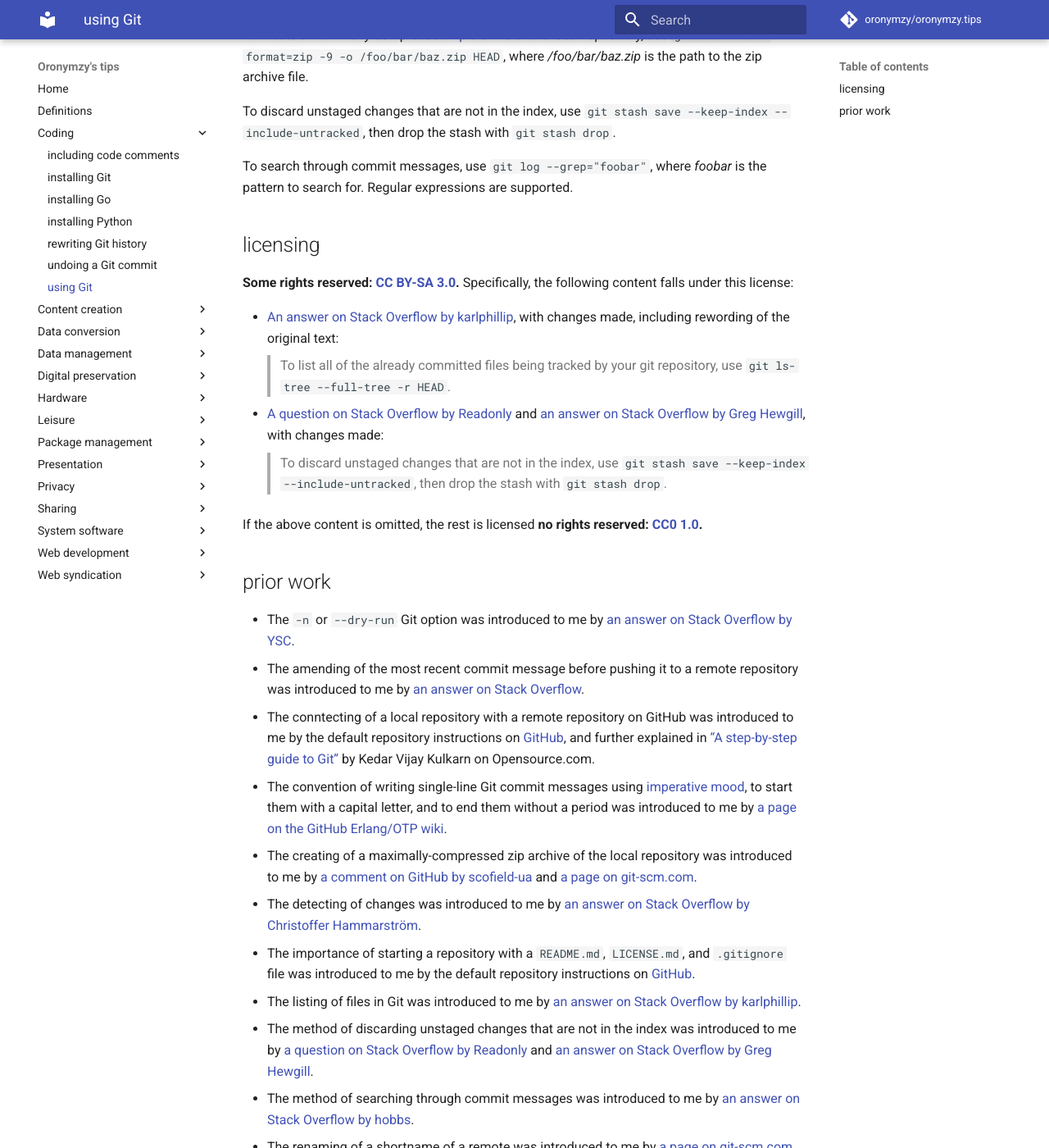
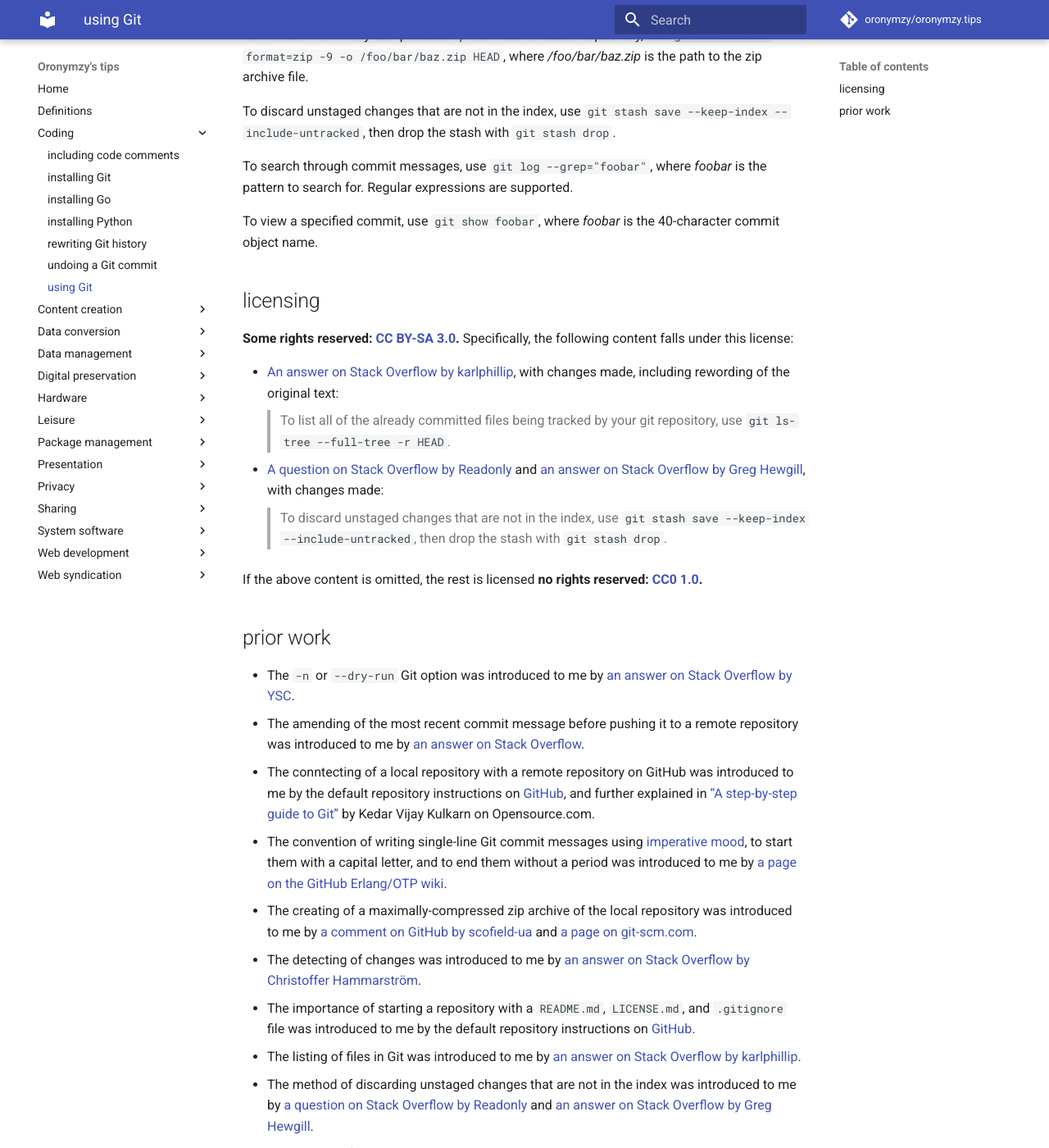
Before and after one commit to oronymzy/tips, an MkDocs documentation site: the page built from docs/usngGit.md, in a window 1280 px wide and 1400 px high, scrolled down 850 px. Shown: the whole window at 82% size. Built offline with MkDocs 1.6.1 and Material for MkDocs 9.7.7, drawn with Linux system fonts in a browser that asks for light colours; comment, search, counter and statistics services are not loaded; some of the changed text lies outside the part shown.

Commit message:
Add method of viewing a specified commit

```diff
--- a/docs/usngGit.md
+++ b/docs/usngGit.md
@@ -18,6 +18,8 @@ To create a maximally-compressed [zip](https://en.wikipedia.org/wiki/Zip_(file_f
 To discard unstaged changes that are not in the index, use `git stash save --keep-index --include-untracked`, then drop the stash with `git stash drop`.
 
 To search through commit messages, use `git log --grep="foobar"`, where *foobar* is the pattern to search for. Regular expressions are supported.
+
+To view a specified commit, use `git show foobar`, where *foobar* is the 40-character commit object name.
 
 ## licensing
 **Some rights reserved: [CC BY-SA 3.0](https://creativecommons.org/licenses/by-sa/3.0/).** Specifically, the following content falls under this license:
@@ -40,6 +42,7 @@ If the above content is omitted, the rest is licensed **no rights reserved: [CC0
 - The listing of files in Git was introduced to me by [an answer on Stack Overflow by karlphillip](https://stackoverflow.com/questions/8533202/list-files-in-local-git-repo/8533413#8533413).
 - The method of discarding unstaged changes that are not in the index was introduced to me by [a question on Stack Overflow by Readonly](https://stackoverflow.com/questions/52704/how-do-i-discard-unstaged-changes-in-git) and [an answer on Stack Overflow by Greg Hewgill](https://stackoverflow.com/questions/52704/how-do-i-discard-unstaged-changes-in-git/52719#52719).
 - The method of searching through commit messages was introduced to me by [an answer on Stack Overflow by hobbs](https://stackoverflow.com/questions/3826748/how-to-search-in-commit-messages-using-command-line/3826800#3826800).
+- The method of viewing a specified commit was introduced to me by [an answer on Stack Overflow by Graham Borland](https://stackoverflow.com/questions/7663451/view-a-specific-git-commit/7663506#7663506).
 - The renaming of a shortname of a remote was introduced to me by [a page on git-scm.com](https://git-scm.com/book/en/v2/Git-Basics-Working-with-Remotes#_renaming_and_removing_remotes).
 - The setting of email and user name was introduced to me by [a page on git-scm.com](https://git-scm.com/book/en/v2/Getting-Started-First-Time-Git-Setup#_your_identity).
 
```
